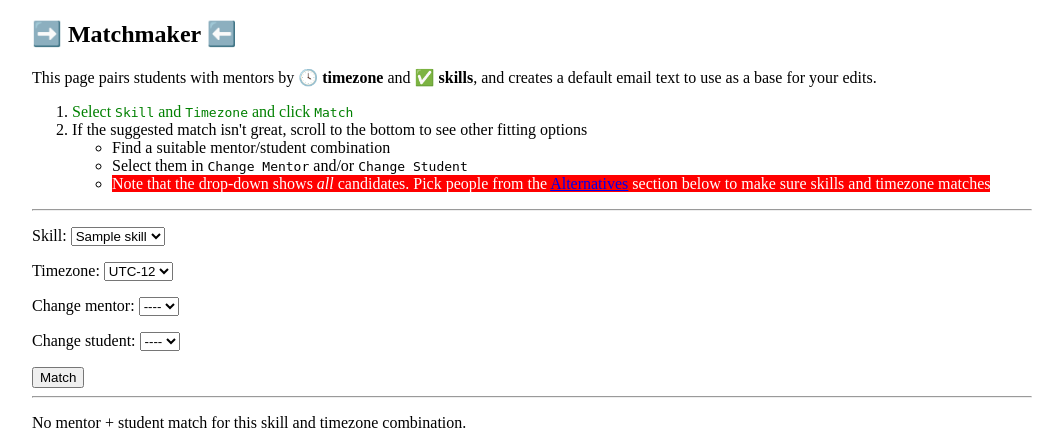
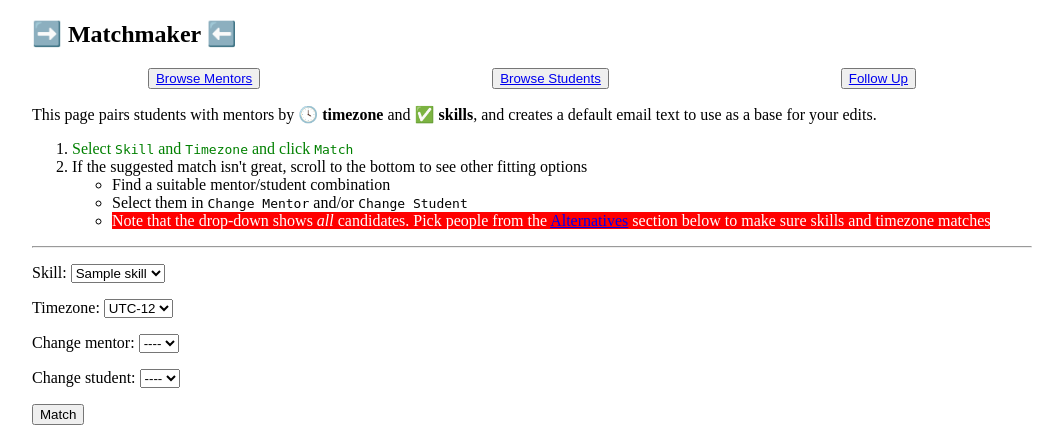
Before and after one commit to martin-martin/stayathome-mentorship, a Django app: page /match/ in a window 1280 px wide. Shown: the top 430 px of the page, without its empty margins (108-1171 px from the left). Run offline with Django 3.2, Linux system fonts and the light colour scheme; a user stored in the database is signed in; tables that the repository leaves empty hold one stand-in row (values such as "Sample post").

Commit message:
Add links

```diff
--- a/match/templates/match/match.html
+++ b/match/templates/match/match.html
@@ -1,9 +1,15 @@
 {% extends 'match/base.html' %}
 
 {% block content %}
+
 <section class="section">
     <div class="container">
         <h1 class="title">➡️ Matchmaker ⬅️</h1>
+        <div class="linklist">
+            <button><a href="{% url 'browse_mentors' %}">Browse Mentors</a></button>
+            <button><a href="{% url 'browse_students' %}">Browse Students</a></button>
+            <button><a href="{% url 'followup' %}">Follow Up</a></button>
+        </div>
         <p>This page pairs students with mentors by 🕓 <strong>timezone</strong> and ✅ <strong>skills</strong>,
             and creates a default email text to use as a base for your edits.</p>
         <ol>
```
